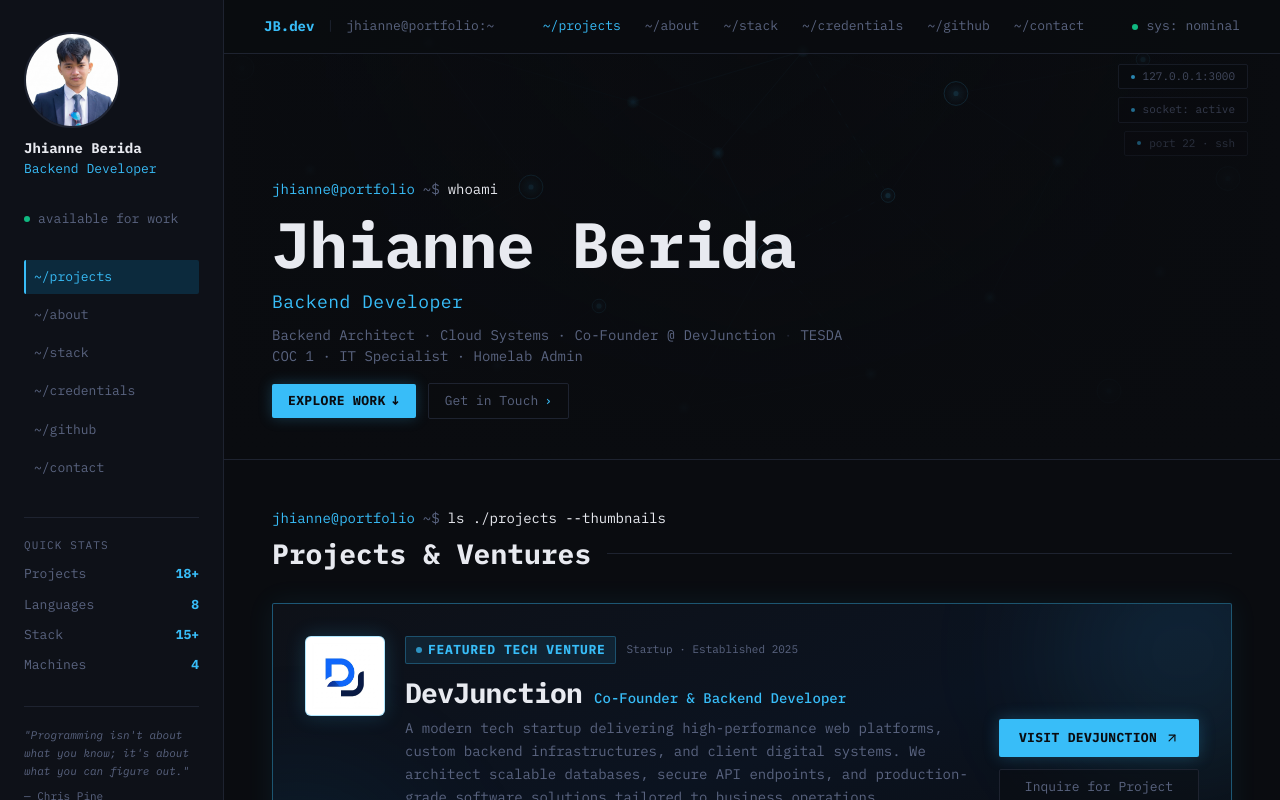
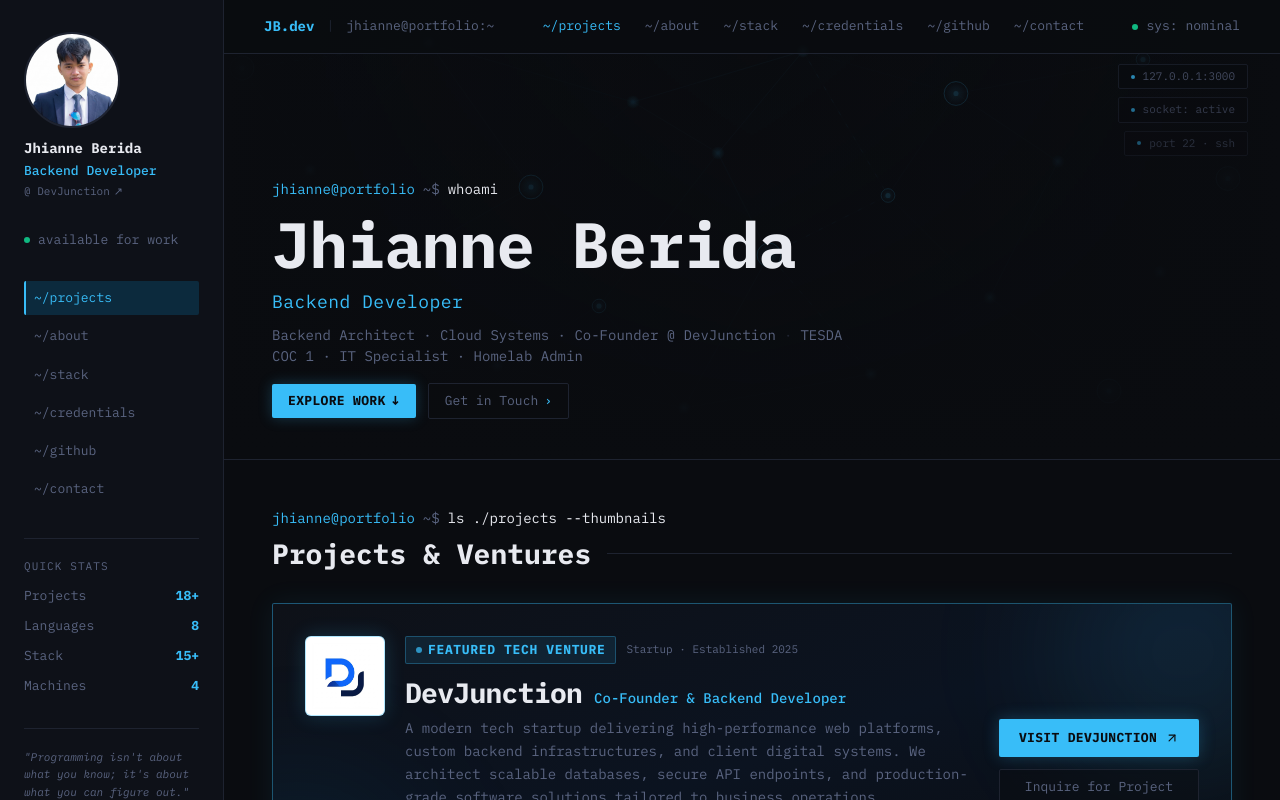
Before and after one commit to jhnbrd/jhnbrd-portfolio, a React (Vite) app: page / in a window 1280 px wide. Built offline with nearby package versions, Linux system fonts and the light colour scheme.

Commit message:
feat(sidebar): add persistent DevJunction company badge to desktop navigation
- Add clickable @ DevJunction link beneath profile title in Sidebar
- Include hover arrow micro-interaction

```diff
--- a/src/components/Sidebar.jsx
+++ b/src/components/Sidebar.jsx
@@ -41,9 +41,18 @@
             JB
           </div>
         )}
-        <div className="mt-1">
+        <div className="mt-1 flex flex-col gap-1">
           <div className="text-sm text-foreground font-bold leading-tight">{personal.name}</div>
-          <div className="text-xs text-primary mt-0.5">{personal.title}</div>
+          <div className="text-xs text-primary font-medium">{personal.title}</div>
+          <a
+            href={personal.devjunctionUrl || 'https://facebook.com/DevJunctionInc'}
+            target="_blank"
+            rel="noopener noreferrer"
+            className="inline-flex items-center gap-1 text-2xs text-muted-foreground hover:text-primary transition-colors group/dj"
+          >
+            <span>@ DevJunction</span>
+            <span className="text-3xs group-hover/dj:translate-x-0.5 transition-transform">↗</span>
+          </a>
         </div>
       </div>
 
```
